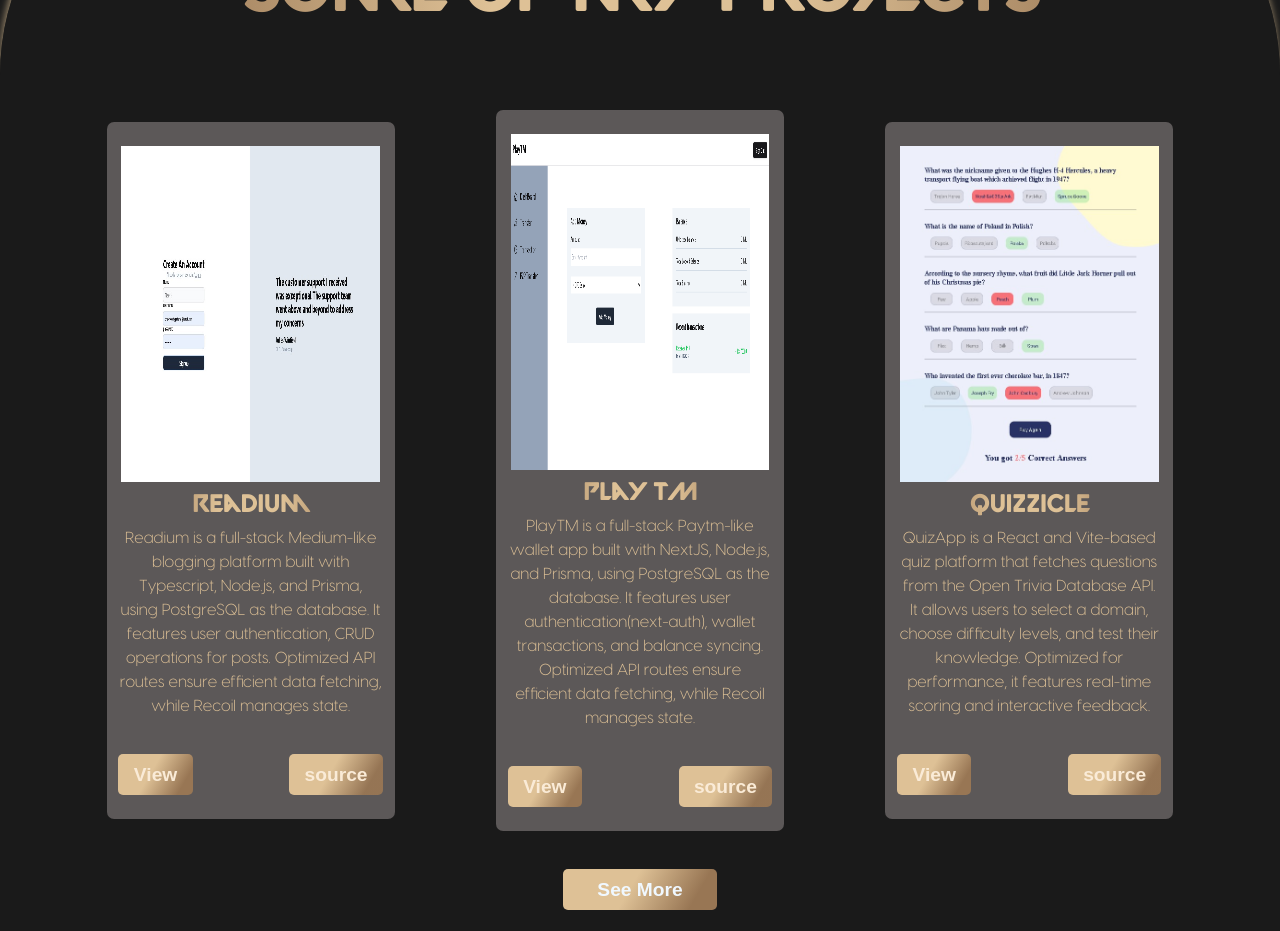
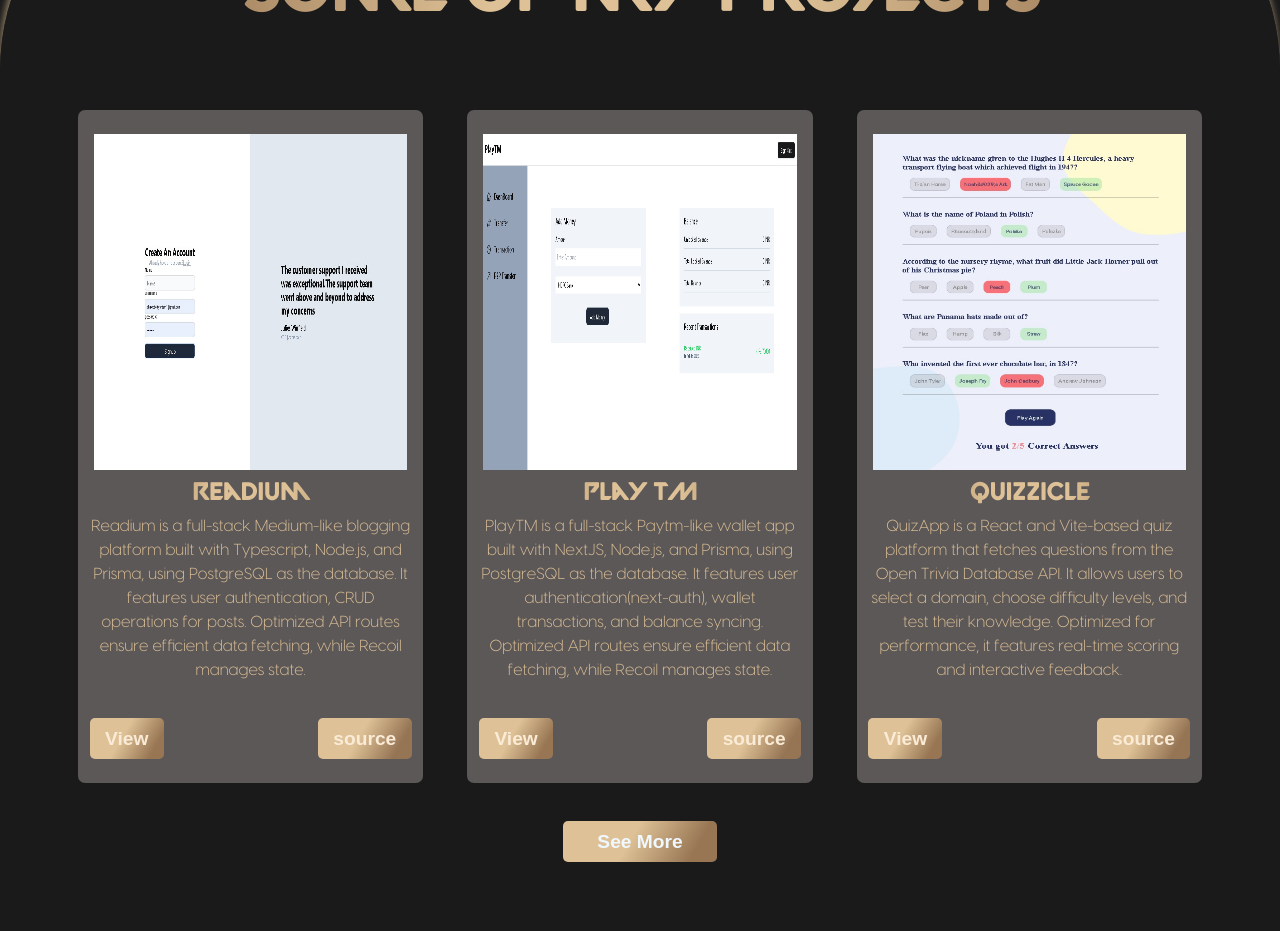
Before and after one commit to anynomous001/DevFolio, a React (Vite) app: page / in a window 1280 px wide. Shown: the part 840-1771 px from the top of the page. Built offline with nearby package versions, Linux system fonts and the light colour scheme.

Commit message:
some projects added

```diff
--- a/src/Components/ProjectAndSkillDiv.jsx
+++ b/src/Components/ProjectAndSkillDiv.jsx
@@ -1,9 +1,8 @@
 import React from 'react'
 import './ProjectAndSkillDivStyle.css'
 
-import Endorsementproject from '../assets/Endorsementproject.jpg'
 import Quizproject from '../assets/Quizproject.jpg'
-import project5 from '../assets/image.png'
+import project5 from '../assets/image1.png'
 
 import { BiLogoPostgresql } from 'react-icons/bi'
 import { SiNextdotjs, SiTypescript, SiTailwindcss, SiMongodb, SiRecoil, SiExpress } from 'react-icons/si'
@@ -14,7 +13,7 @@
 import { DiNginx } from "react-icons/di";
 
 import { ProjectData } from './ProjectData'
-import project1 from '../assets/intro.jpg'
+import project1 from '../assets/image.png'
 import project2 from '../assets/project_one.jpeg'
 import project3 from '../assets/project_three.jpeg'
 import project4 from '../assets/Demomarketing.jpg'
--- a/src/Components/ProjectAndSkillDivStyle.css
+++ b/src/Components/ProjectAndSkillDivStyle.css
@@ -40,7 +40,7 @@
 
 .flex-div .projectcard {
     height: 100%;
-    width: 25%;
+    width: 30%;
     background-color: #bdb2b267;
     padding-top: 1.5em;
 }
@@ -201,7 +201,6 @@
     .flex-div {
         flex-direction: column;
         gap: 2em;
-        border: 1px solid greenyellow;
     }
 
     .flex-div .projectcard {
--- a/src/Components/ProjectData.jsx
+++ b/src/Components/ProjectData.jsx
@@ -1,10 +1,14 @@
+
+
+
+
 export const ProjectData = [
     {
-        img: 'blob:https://web.whatsapp.com/9a1f3a38-a85a-4486-ad14-40a694f37991',
-        name: 'Readium',
-        source: 'https://github.com/anynomous001/Endorsement-App',
-        view: 'https://anynomous001.github.io/Endorsement-App/',
-        about: 'Notice the use of %PUBLIC_URL% in the tags above. It will be replaced with the URL of the `public` folder during the build. Only files inside the `public` folder can be referenced from the HTML.'
+        img: '../assets/image.png',
+        name: 'PokeExplorer',
+        source: 'https://github.com/anynomous001/Pokemon_Explorer',
+        view: 'https://pokemon-explorer-three.vercel.app/pokemon',
+        about: 'Pokémon Explorer is a Next.js-based web app that lets users search, filter, and explore Pokémon details. It features real- time state management with Zustand, a responsive UI with Tailwind CSS, and dynamic routing using Next.js App Router for seamless navigation.'
     },
     {
         img: 'blob:https://web.whatsapp.com/f48b298d-7f6a-44c2-be4e-91c723f04380',
```
Also changed, not shown: src/assets/image.png, src/assets/image1.png (added).
